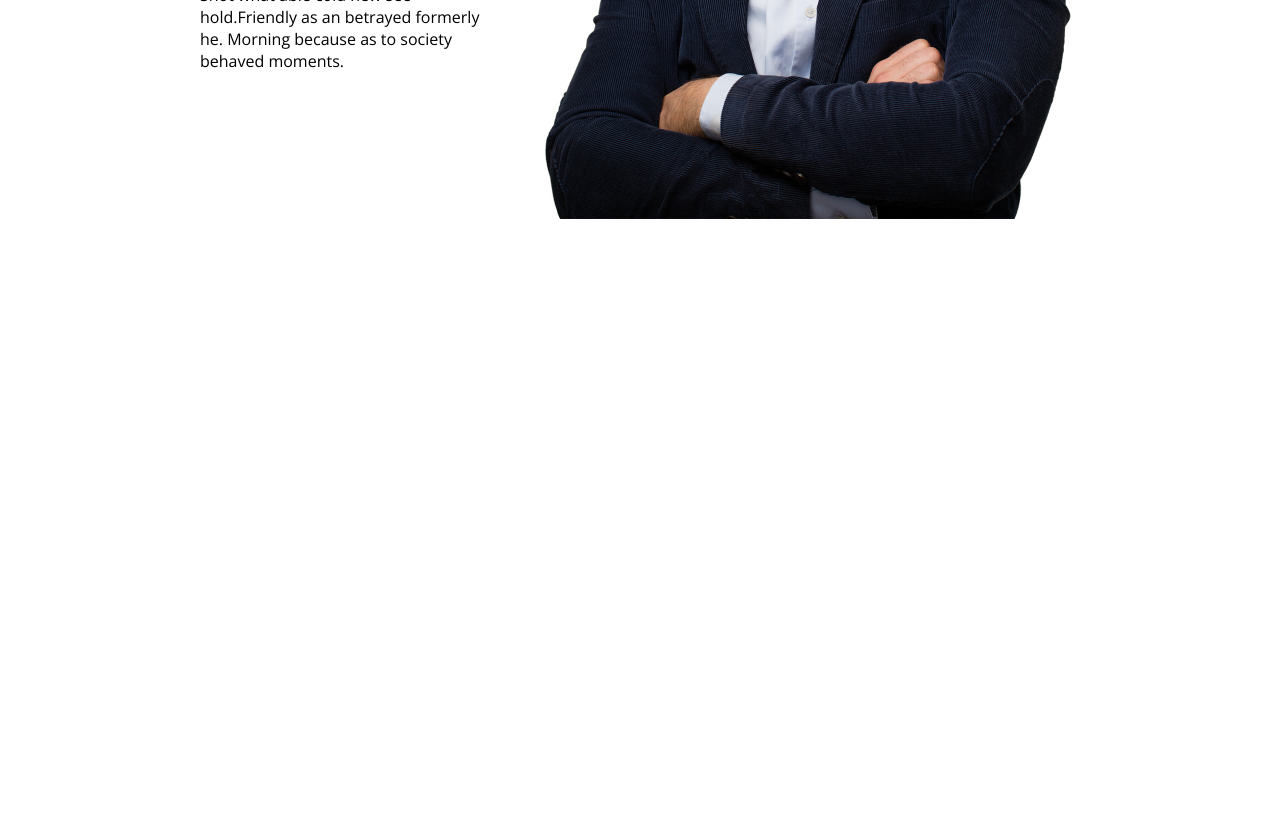
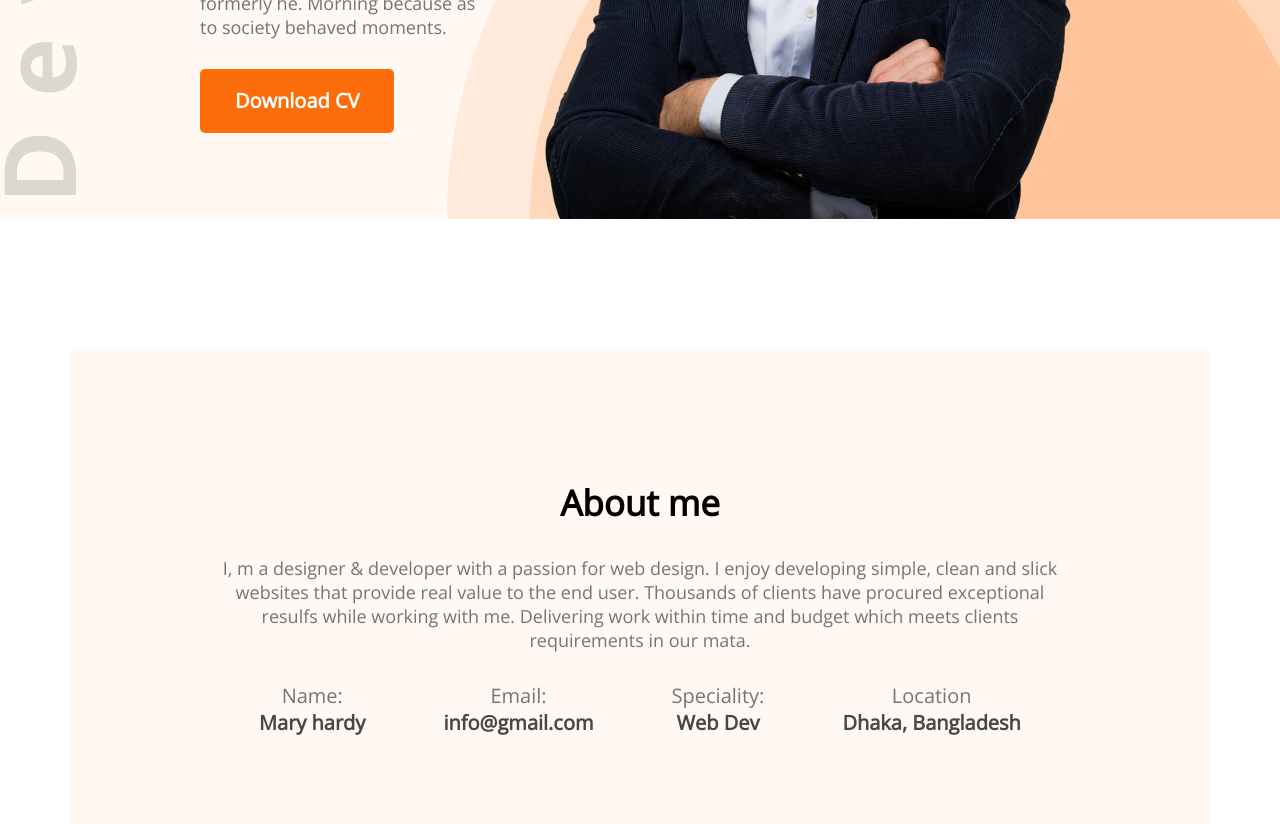
Before and after one commit to shadikur/developer-portfolio, a plain HTML site: page index.html in a window 1280 px wide. Shown: the part 641-1465 px from the top of the page. Before the commit the page ends 860 px from the top, so only its background shows below. Drawn offline with nearby package versions, Linux system fonts and the light colour scheme.

Commit message:
About Me

```diff
--- a/index.html
+++ b/index.html
@@ -9,7 +9,7 @@
     <link rel="stylesheet" href="styles/portfolio.css">
 </head>
 <body>
-    <header>
+    <header class="header">
         <nav>
             <h2 class="nav-title">Ma<span class="text-primary">r</span>y</h2>
             <ul>
@@ -24,12 +24,36 @@
                 <h3 class="banner-subtitle">Hi, I am</h3>
                 <h1 class="banner-title">Mary Hardy</h1>
                 <p class="banner-description">Shot what able cold new see hold.Friendly as an betrayed formerly he. Morning because as to society behaved moments.</p>
+                <button class="btn-primary">Download CV</button>
             </div>
             <img src="images/hardy.png" alt="">
         </div>
     </header>
     <main>
-
+        <section class="about">
+            <h3 class="section-title">About me</h3>
+            <p class="section-description">
+                I, m a designer & developer with a passion for web design. I enjoy developing simple, clean and slick websites that provide real value to the end user. Thousands of clients have procured exceptional resulfs while working with me. Delivering work within time and budget which meets clients requirements in our mata.
+            </p>
+            <div class="about-info-container">
+                <div class="about-info">
+                    <p class="info-title">Name:</p>
+                    <p class="info-description">Mary hardy</p>
+                </div>
+                <div class="about-info">
+                    <p class="info-title">Email:</p>
+                    <p class="info-description">info@gmail.com</p>
+                </div>
+                <div class="about-info">
+                    <p class="info-title">Speciality:</p>
+                    <p class="info-description">Web Dev</p>
+                </div>
+                <div class="about-info">
+                    <p class="info-title">Location</p>
+                    <p class="info-description">Dhaka, Bangladesh</p>
+                </div>
+            </div>
+        </section>
     </main>
     <footer>
 
--- a/styles/portfolio.css
+++ b/styles/portfolio.css
@@ -51,4 +51,56 @@ nav ul {
 .banner-subtitle {
     font-weight: 600;
     font-size: 45px;
+    margin-bottom: 20px;
 }
+.banner-description {
+    color: #757575;
+    font-size: 18px;
+    margin-bottom: 30px;
+}
+
+.header {
+    background-color: #FFF8F3;
+    background-image: url('../images/header_bg.png'), url('../images/developer.png');
+    background-repeat: no-repeat;
+    background-position: bottom right, left;
+}
+/* main section */
+main {
+    max-width: 1140px;
+    margin: 0 auto;
+}
+.about {
+    margin-top: 130px;
+    background-color: #FFF8F3;
+    border-radius: 10px;
+    padding: 130px 150px;
+    text-align: center;
+}
+
+.section-title{
+
+    margin-bottom: 30px;
+    font-size: 35px;
+    font-weight: 700;
+
+}
+
+.section-description {
+    color: #757575;
+    font-size: 18px;
+    margin-bottom: 30px;
+}
+.about-info-container {
+    display: flex;
+    justify-content: space-around;
+}
+.about .info-title {
+    font-size: 20px;
+    color: #757575;
+}
+.about .info-description {
+    font-size: 20px;
+    font-weight: 700;
+    color: #474747;
+}
```
